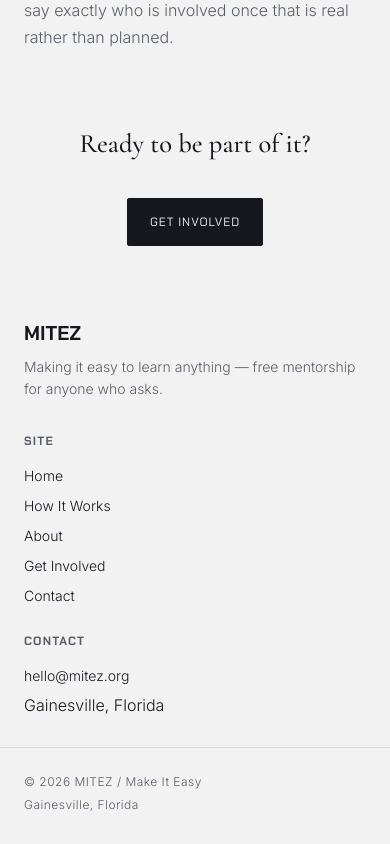
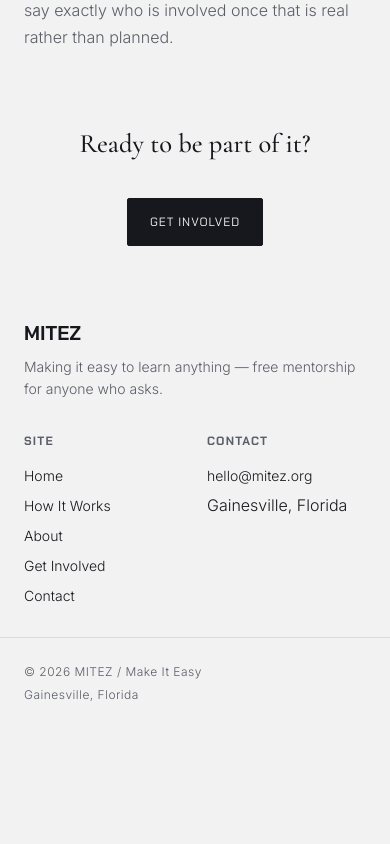
Before and after one commit to wowneutral/mitez-site, a React (Vite) app: page /about in a window 390 px wide. Shown: the part 1881-2725 px from the top of the page. After the commit the page ends 2615 px from the top, so only its background shows below. Built offline with nearby package versions, Linux system fonts and the light colour scheme.

Commit message:
Fix watermark sizing, footer columns, horizontal overflow

```diff
--- a/src/styles/global.css
+++ b/src/styles/global.css
@@ -134,12 +134,23 @@ section[id] { scroll-margin-top: 32px; }
   border: 0;
 }
 
+/* `clip` rather than `hidden`, on BOTH elements.
+   Two reasons. Measured on a 390px screen the document was 406px wide —
+   the scroll-reveal animations start elements offset by ±40px on the x
+   axis, and while they animate back to 0, that offset is real layout
+   overflow until they do, which is enough to make the whole page slide
+   sideways. `overflow-x` on body alone did not contain it because the
+   overflow propagates to the html element, which was unclipped.
+   And `hidden` turns the element into a scroll container, which is what
+   broke programmatic window.scrollTo(); `clip` does not. */
+html { overflow-x: clip; }
+
 body {
   background: var(--bg-deep);
   color: var(--ink);
   font-family: var(--sans);
   font-weight: 300;
-  overflow-x: hidden;
+  overflow-x: clip;
 }
 
 .wrap { max-width: 1320px; margin: 0 auto; padding: 0 clamp(24px, 6vw, 80px); }
@@ -1045,9 +1056,16 @@ footer { padding: 70px 0 40px; }
      not the positioned section itself. */
   .mission, .pilot, .final { overflow: hidden; }
   .final-bg { overflow: hidden; }
-  .mission-word { font-size: 34vw; }
-  .pilot-bg { font-size: 32vw; }
-  .final-word { font-size: 34vw; }
+
+  /* Sized so each word actually FITS the screen instead of bleeding off
+     both edges. One shared vw value cannot do that — the words have very
+     different lengths, and measured at a 390px viewport their widths came
+     out at 3.94x, 6.16x and 5.69x their own font-size respectively. So
+     each gets the value that lands it at ~92% of the viewport width:
+     92 / ratio. Being vw-based these stay correct at any screen width. */
+  .mission-word { font-size: 23vw; }   /* ACCESS */
+  .pilot-bg { font-size: 14vw; }       /* GAINESVILLE — longest word */
+  .final-word { font-size: 16vw; }     /* MOMENTUM */
 
   /* Absolutely positioned corner labels. At this width the left and
      right blocks would overlap each other in the middle of the section,
@@ -1073,7 +1091,10 @@ footer { padding: 70px 0 40px; }
      the two halves clinging to opposite edges with a gap in between. */
   .footer-top { flex-direction: column; gap: 32px; padding-bottom: 32px; }
   .footer-mission { max-width: 100%; }
-  .footer-cols { gap: 40px; }
+  /* Two even columns rather than a flex row that wraps unevenly. Both
+     lists are short and fit side by side at 390px; stacking them made
+     the footer ~110px taller for no gain. */
+  .footer-cols { display: grid; grid-template-columns: 1fr 1fr; gap: 24px; }
   .footer-bottom { flex-direction: column; gap: 8px; }
   footer { padding: 48px 0 32px; }
 
@@ -1135,11 +1156,10 @@ footer { padding: 70px 0 40px; }
   .value-card { padding: 26px 22px; }
   .form-done { padding: 24px; }
 
-  /* Watermarks shrink again — at 34vw the word still overflows enough
-     to look like a stray edge artifact rather than a deliberate bleed. */
-  .mission-word, .pilot-bg, .final-word { font-size: 40vw; }
-
-  .footer-cols { flex-direction: column; gap: 28px; }
+  /* Watermark sizes are handled once in the 720px block — they are vw
+     based, so they already scale correctly down here. Overriding them
+     with a single shared value was what pushed all three back off the
+     edges of the screen. */
 
   .nav-inner { height: 60px; }
   .nav-logo { font-size: 15px; }
```
